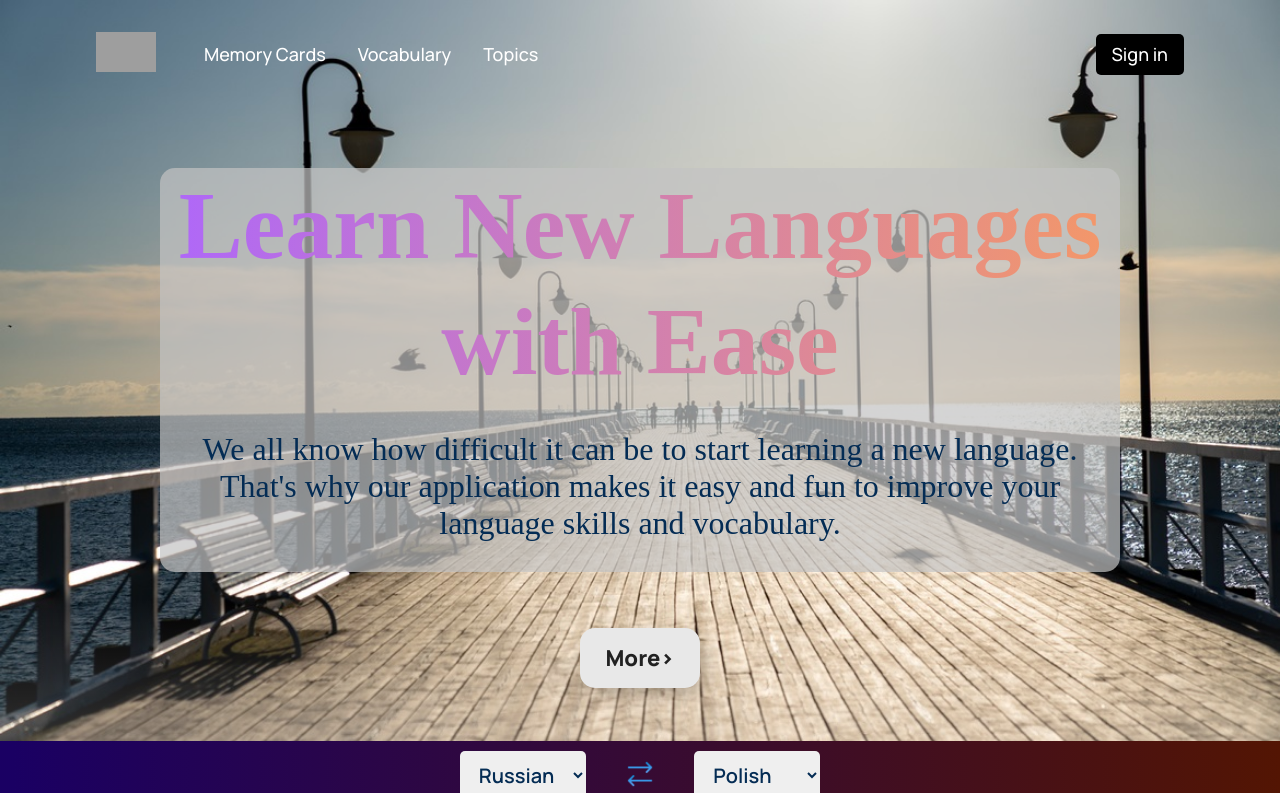
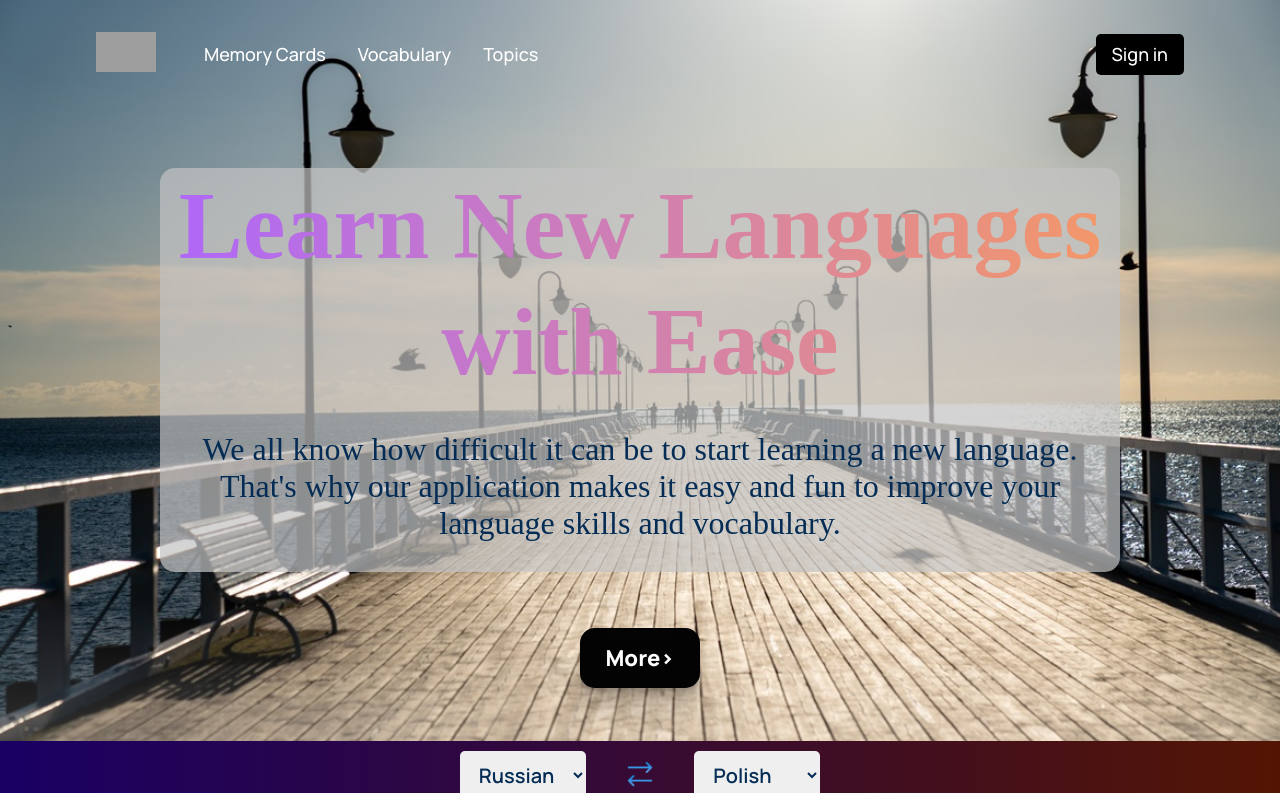
Before and after one commit to VladLys0v/LangArts, a React (Create React App) app: page / in a window 1280 px wide. Shown: the top 793 px of the page. Built offline with nearby package versions, Linux system fonts and the light colour scheme; no server answers; grey boxes are pictures that could not be loaded; the HTML template or start-up script is replaced by a standard one.

Commit message:
button css

```diff
--- a/src/containers/header/header.css
+++ b/src/containers/header/header.css
@@ -39,9 +39,9 @@
   padding: 15px 25px;
   border: unset;
   border-radius: 15px;
-  color: #212121;
+  color: #fefefe;
   z-index: 1;
-  background: #e8e8e8;
+  background: #060606;
   position: relative;
   font-weight: 1000;
   font-size: 22px;
@@ -51,6 +51,15 @@
   transition: all 250ms;
   overflow: hidden;
   margin-top: 1.5rem;
+
+  box-shadow: rgba(0, 0, 0, 0.17) 0px -23px 25px 0px inset,
+   rgba(0, 0, 0, 0.15) 0px -36px 30px 0px inset,
+    rgba(0, 0, 0, 0.1) 0px -79px 40px 0px inset,
+     rgba(0, 0, 0, 0.06) 0px 2px 1px,
+      rgba(0, 0, 0, 0.09) 0px 4px 2px,
+       rgba(0, 0, 0, 0.09) 0px 8px 4px,
+        rgba(0, 0, 0, 0.09) 0px 16px 8px,
+         rgba(0, 0, 0, 0.09) 0px 32px 16px;
  }
 
  .cta-button::before {
@@ -61,15 +70,24 @@
   height: 100%;
   width: 0;
   border-radius: 15px;
-  background: var(--color-subtext);
+  background: #fbfbfb;
   z-index: -1;
   -webkit-box-shadow: 4px 8px 19px -3px rgba(0,0,0,0.27);
   box-shadow: 4px 8px 19px -3px rgba(0,0,0,0.27);
-  transition: all 250ms
+  transition: all 250ms;
+
+  box-shadow: rgba(0, 0, 0, 0.17) 0px -23px 25px 0px inset,
+   rgba(0, 0, 0, 0.15) 0px -36px 30px 0px inset,
+    rgba(0, 0, 0, 0.1) 0px -79px 40px 0px inset,
+     rgba(0, 0, 0, 0.06) 0px 2px 1px,
+      rgba(0, 0, 0, 0.09) 0px 4px 2px,
+       rgba(0, 0, 0, 0.09) 0px 8px 4px,
+        rgba(0, 0, 0, 0.09) 0px 16px 8px,
+         rgba(0, 0, 0, 0.09) 0px 32px 16px;
  }
 
  .cta-button:hover {
-  color: #e8e8e8;
+  color: #212121;
   cursor:pointer
  }
 
```
